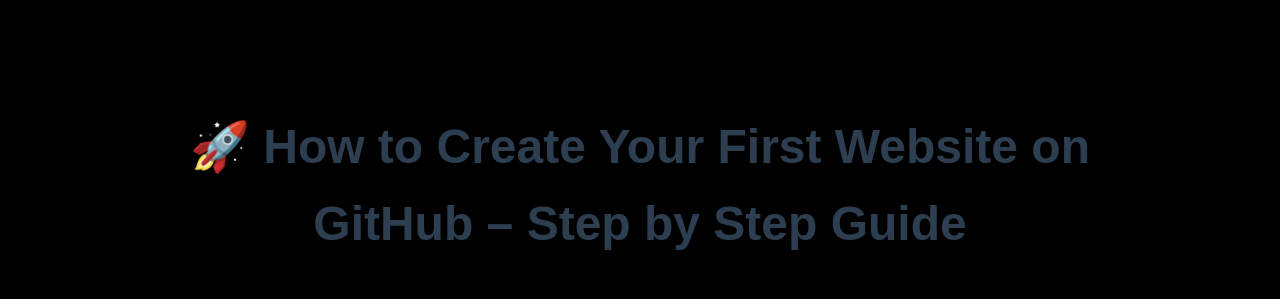
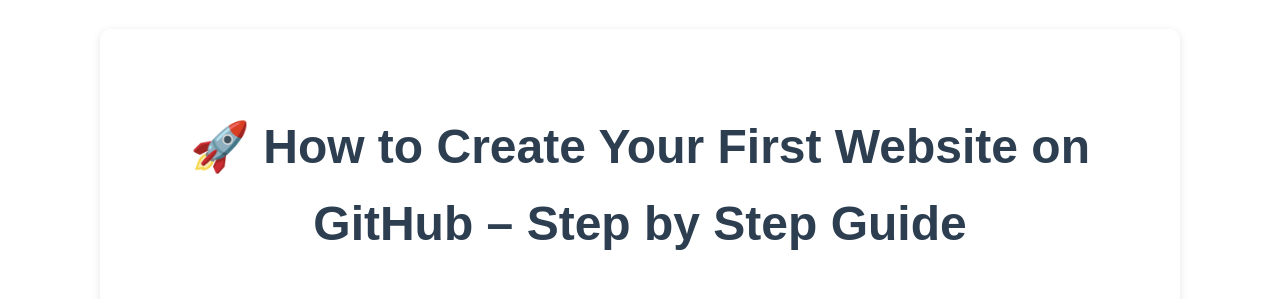
Before and after one commit to Charu01c/Website-, a plain HTML site: page index.html in a window 1280 px wide. Shown: the part 97-396 px from the top of the page. Drawn offline with Linux system fonts and the light colour scheme.

Commit message:
Update index.html

```diff
--- a/index.html
+++ b/index.html
@@ -2,10 +2,10 @@
   <head>
     <title>My Website </title>
   </head>
-  <body bgcolor="Black">
-  <font color=white  size=6>
+  <body bgcolor="White">
+  <font color=black  size=6>
     <h1>Hello, 👋 Welcome to my website </h1>
-    <section id="github-website-guide" style="background-color: Black; padding: 40px; max-width: 1000px; margin: 40px auto; border-radius: 10px; box-shadow: 0 2px 8px rgba(0,0,0,0.1); font-family: Arial, sans-serif; line-height: 1.6; color: #333;">
+    <section id="github-website-guide" style="background-color: White; padding: 40px; max-width: 1000px; margin: 40px auto; border-radius: 10px; box-shadow: 0 2px 8px rgba(0,0,0,0.1); font-family: Arial, sans-serif; line-height: 1.6; color=black">
     <h2 style="text-align: center; color: #2c3e50;">🚀 How to Create Your First Website on GitHub – Step by Step Guide</h2>
 
     <h3 style="color: #2980b9;">✅ Step 1: Create a GitHub Account</h3>
```
